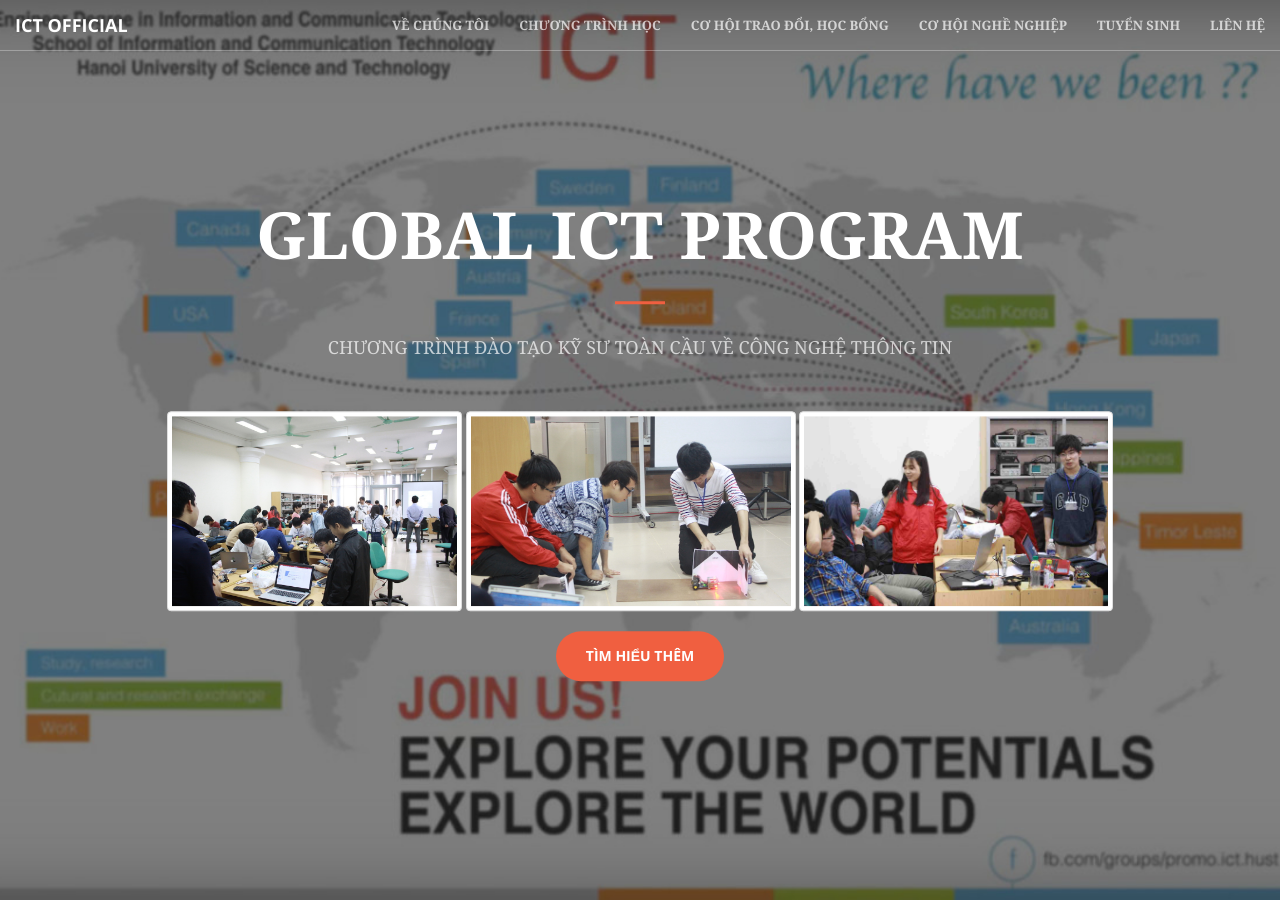
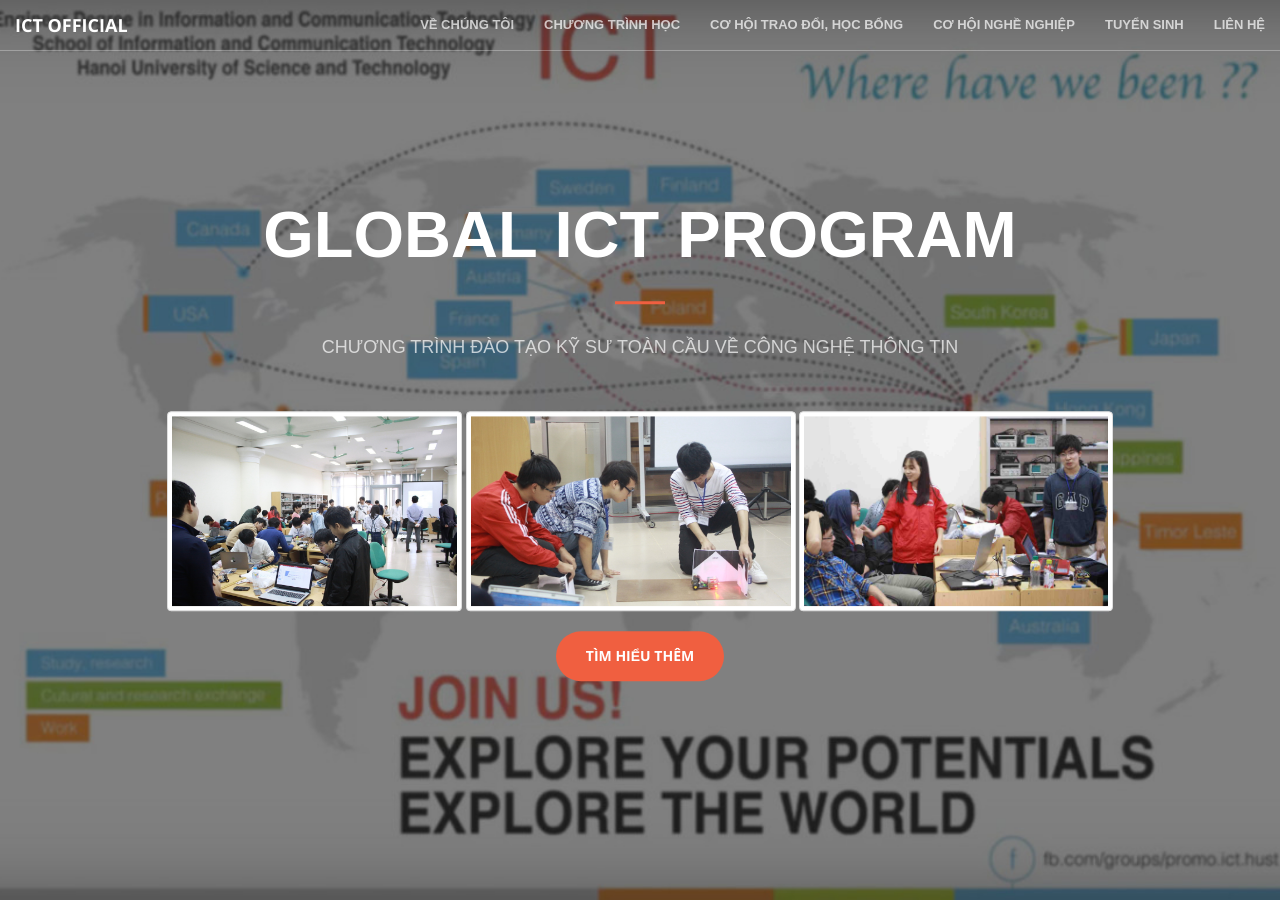
Before and after one commit to Studentaz/HUST-ICT-website, a Jekyll site: the page built from index.html, in a window 1280 px wide and 900 px high. Built offline with Jekyll 4.4.1, drawn with Linux system fonts in a browser that asks for light colours.

Commit message:
upload via commit

```diff
--- a/_includes/head.html
+++ b/_includes/head.html
@@ -32,7 +32,7 @@
     <!-- Fix fonts -->
     <style type="text/css">
         h1, h2, h3, h4, h5, h6, p, a, body {
-            font-family: Georgia, serif;
+            font-family: Arial, "Helvetica Neue", Helvetica, sans-serif;
         }
     </style>
 
```
Also changed, not shown: 1 other file.
